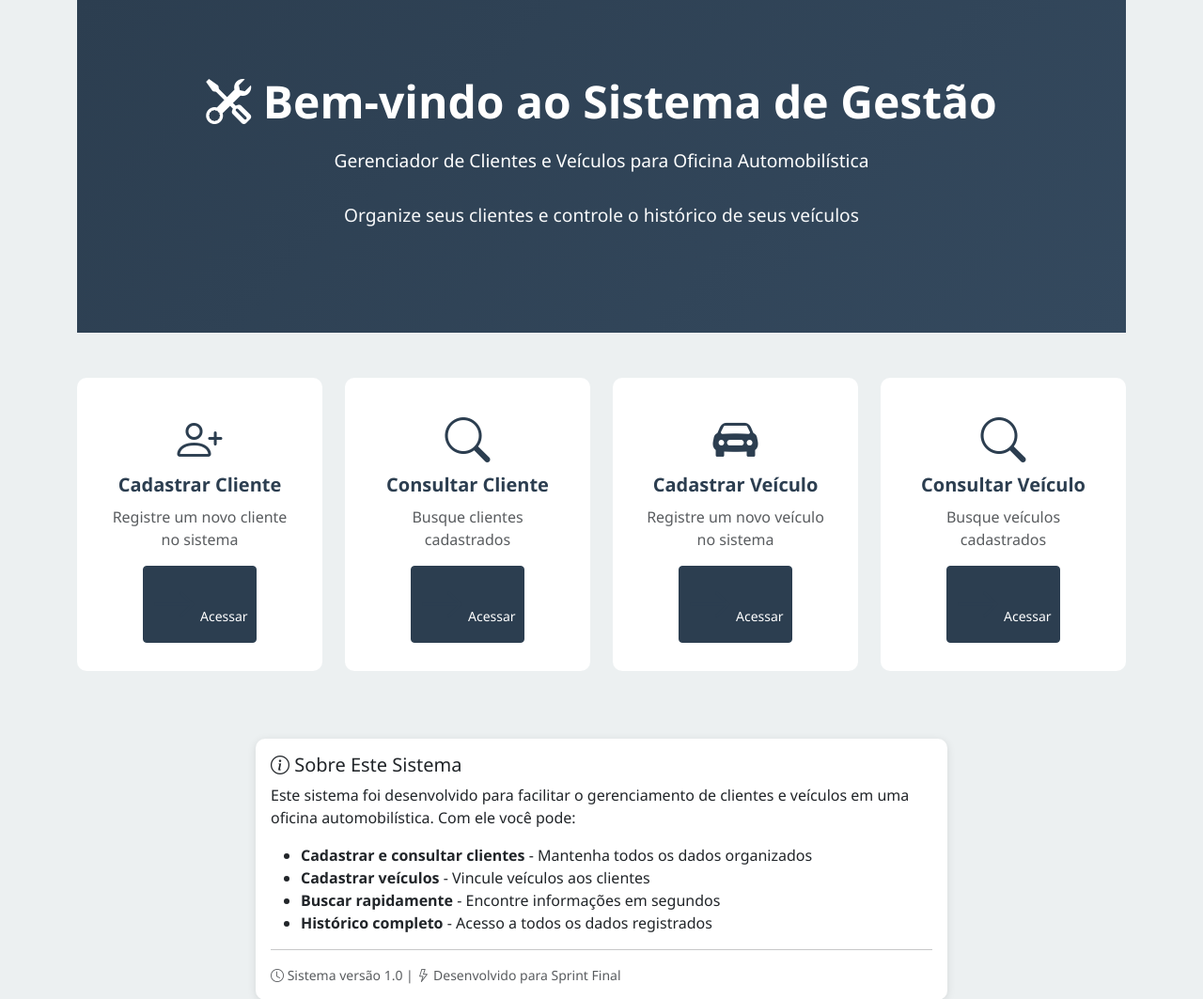
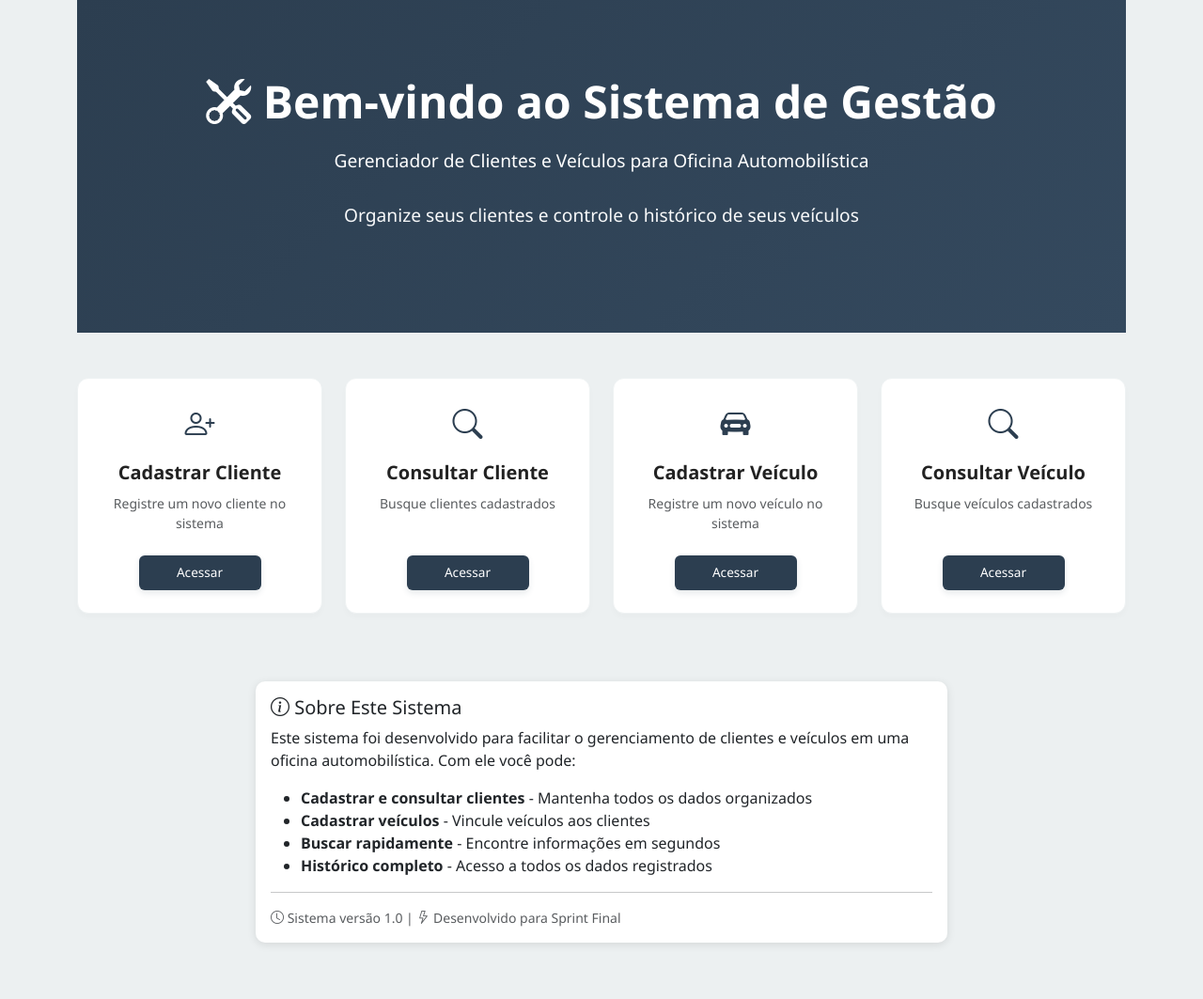
Before and after one commit to eduardacbayer/oficinapro, a Flask app: page / in a window 1280 px wide. Shown: the part 93-1156 px from the top of the page at 94% size. Run offline with Flask 3, Linux system fonts and the light colour scheme.

Commit message:
feat: style main menu cards for minimalist design

```diff
--- a/oficina-app/templates/index.html
+++ b/oficina-app/templates/index.html
@@ -3,65 +3,106 @@
 {% block title %}Home - Sistema Oficina{% endblock %}
 
 {% block content %}
-<!-- HERO SECTION -->
 <div class="hero mb-5">
     <h1><i class="bi bi-tools"></i> Bem-vindo ao Sistema de Gestão</h1>
     <p>Gerenciador de Clientes e Veículos para Oficina Automobilística</p>
     <p class="text-light">Organize seus clientes e controle o histórico de seus veículos</p>
 </div>
 
-<!-- MENU PRINCIPAL -->
 <div class="row mb-5">
-    <!-- CADASTRO DE CLIENTE -->
     <div class="col-md-6 col-lg-3 mb-4">
-        <div class="card-menu">
-            <i class="bi bi-person-plus"></i>
-            <h5>Cadastrar Cliente</h5>
-            <p class="text-muted">Registre um novo cliente no sistema</p>
-            <a href="/cadastro-cliente" class="btn btn-primary btn-sm">
-                <i class="bi bi-arrow-right"></i> Acessar
-            </a>
+        <div class="card-menu text-center p-4 d-flex flex-column justify-content-between h-100" style="background: #ffffff; border-radius: 12px; border: 1px solid #eef2f3; box-shadow: 0 4px 6px rgba(0,0,0,0.02); transition: transform 0.2s, box-shadow 0.2s;">
+            <div>
+                <i class="bi bi-person-plus" style="font-size: 2rem; color: #2c3e50;"></i>
+                <h5 class="mt-3" style="font-weight: 600; color: #222222;">Cadastrar Cliente</h5>
+                <p class="text-muted small mb-4">Registre um novo cliente no sistema</p>
+            </div>
+            <div class="d-flex justify-content-center w-100">
+                <a href="/cadastro-cliente" class="btn-oficina">
+                    Acessar
+                </a>
+            </div>
         </div>
     </div>
 
-    <!-- CONSULTAR CLIENTE -->
     <div class="col-md-6 col-lg-3 mb-4">
-        <div class="card-menu">
-            <i class="bi bi-search"></i>
-            <h5>Consultar Cliente</h5>
-            <p class="text-muted">Busque clientes cadastrados</p>
-            <a href="/consulta-cliente" class="btn btn-primary btn-sm">
-                <i class="bi bi-arrow-right"></i> Acessar
-            </a>
+        <div class="card-menu text-center p-4 d-flex flex-column justify-content-between h-100" style="background: #ffffff; border-radius: 12px; border: 1px solid #eef2f3; box-shadow: 0 4px 6px rgba(0,0,0,0.02); transition: transform 0.2s, box-shadow 0.2s;">
+            <div>
+                <i class="bi bi-search" style="font-size: 2rem; color: #2c3e50;"></i>
+                <h5 class="mt-3" style="font-weight: 600; color: #222222;">Consultar Cliente</h5>
+                <p class="text-muted small mb-4">Busque clientes cadastrados</p>
+            </div>
+            <div class="d-flex justify-content-center w-100">
+                <a href="/consulta-cliente" class="btn-oficina">
+                    Acessar
+                </a>
+            </div>
         </div>
     </div>
 
-    <!-- CADASTRO DE VEÍCULO -->
     <div class="col-md-6 col-lg-3 mb-4">
-        <div class="card-menu">
-            <i class="bi bi-car-front-fill"></i>
-            <h5>Cadastrar Veículo</h5>
-            <p class="text-muted">Registre um novo veículo no sistema</p>
-            <a href="/cadastro-veiculo" class="btn btn-primary btn-sm">
-                <i class="bi bi-arrow-right"></i> Acessar
-            </a>
+        <div class="card-menu text-center p-4 d-flex flex-column justify-content-between h-100" style="background: #ffffff; border-radius: 12px; border: 1px solid #eef2f3; box-shadow: 0 4px 6px rgba(0,0,0,0.02); transition: transform 0.2s, box-shadow 0.2s;">
+            <div>
+                <i class="bi bi-car-front-fill" style="font-size: 2rem; color: #2c3e50;"></i>
+                <h5 class="mt-3" style="font-weight: 600; color: #222222;">Cadastrar Veículo</h5>
+                <p class="text-muted small mb-4">Registre um novo veículo no sistema</p>
+            </div>
+            <div class="d-flex justify-content-center w-100">
+                <a href="/cadastro-veiculo" class="btn-oficina">
+                    Acessar
+                </a>
+            </div>
         </div>
     </div>
 
-    <!-- CONSULTAR VEÍCULO -->
     <div class="col-md-6 col-lg-3 mb-4">
-        <div class="card-menu">
-            <i class="bi bi-search"></i>
-            <h5>Consultar Veículo</h5>
-            <p class="text-muted">Busque veículos cadastrados</p>
-            <a href="/consulta-veiculo" class="btn btn-primary btn-sm">
-                <i class="bi bi-arrow-right"></i> Acessar
-            </a>
+        <div class="card-menu text-center p-4 d-flex flex-column justify-content-between h-100" style="background: #ffffff; border-radius: 12px; border: 1px solid #eef2f3; box-shadow: 0 4px 6px rgba(0,0,0,0.02); transition: transform 0.2s, box-shadow 0.2s;">
+            <div>
+                <i class="bi bi-search" style="font-size: 2rem; color: #2c3e50;"></i>
+                <h5 class="mt-3" style="font-weight: 600; color: #222222;">Consultar Veículo</h5>
+                <p class="text-muted small mb-4">Busque veículos cadastrados</p>
+            </div>
+            <div class="d-flex justify-content-center w-100">
+                <a href="/consulta-veiculo" class="btn-oficina">
+                    Acessar
+                </a>
+            </div>
         </div>
     </div>
 </div>
 
-<!-- INFORMAÇÕES -->
+<style>
+    .btn-oficina {
+        display: inline-block;
+        width: 130px; /* Largura compacta e fixa para o botão */
+        padding: 8px 0; /* Espaçamento interno menor e proporcional */
+        font-size: 0.85rem;
+        font-weight: 500;
+        color: #ffffff !important;
+        background-color: #2c3e50; /* Sua cor escura padrão mantida */
+        border: none;
+        border-radius: 6px; /* Cantos arredondados elegantes */
+        text-decoration: none;
+        text-align: center;
+        box-shadow: 0 3px 6px rgba(44, 62, 80, 0.12); /* Sombra suave */
+        transition: all 0.2s ease-in-out;
+    }
+
+    .btn-oficina:hover {
+        background-color: #1a252f; /* Feedback sutil ao passar o mouse */
+        box-shadow: 0 5px 12px rgba(44, 62, 80, 0.22); /* Sombra ganha um leve destaque */
+        transform: translateY(-1.5px); /* Efeito flutuante minimalista */
+    }
+
+    .card-menu {
+        min-height: 240px;
+    }
+    .card-menu:hover {
+        transform: translateY(-4px);
+        box-shadow: 0 10px 18px rgba(0,0,0,0.05) !important;
+    }
+</style>
+
 <div class="row">
     <div class="col-lg-8 mx-auto">
         <div class="card">
```
